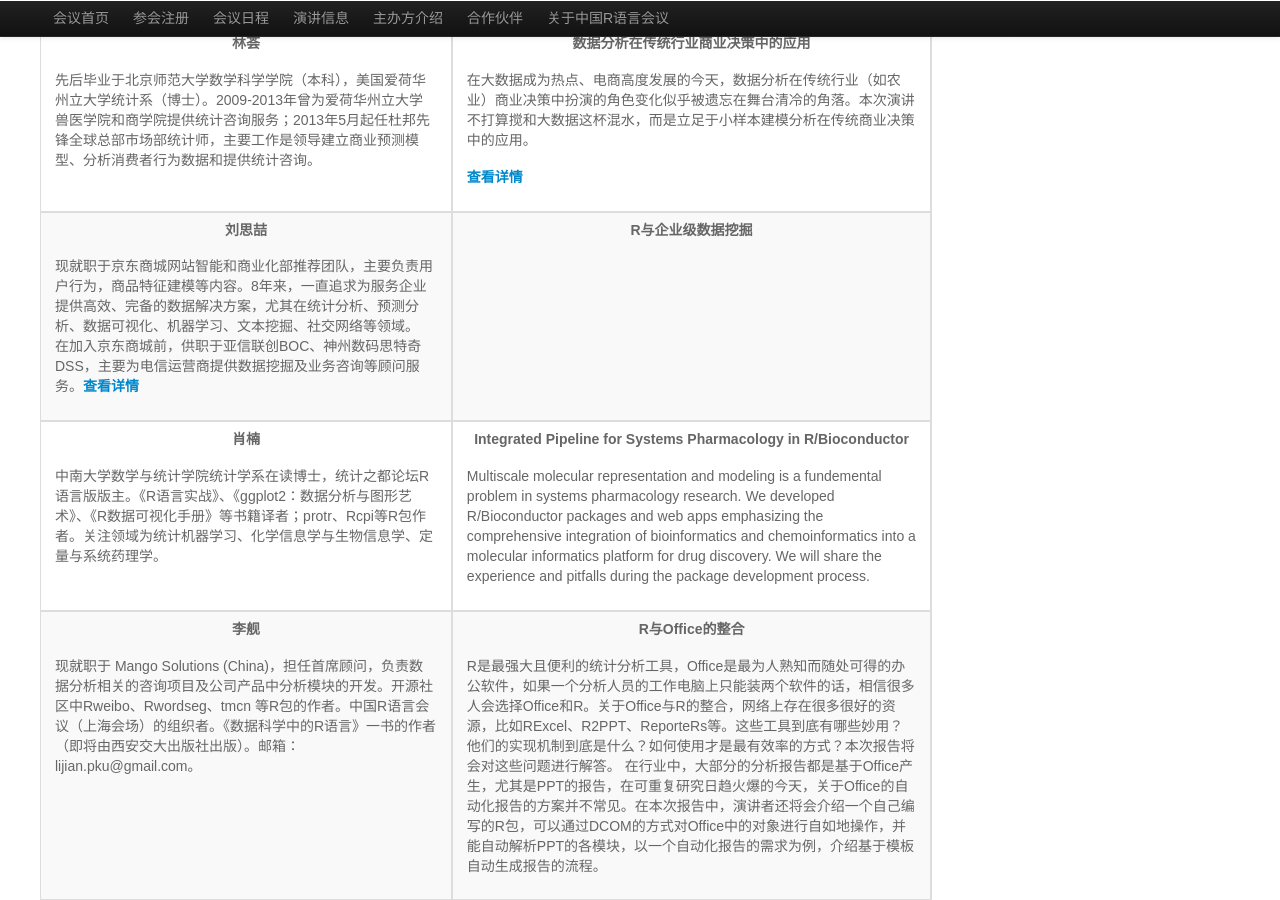
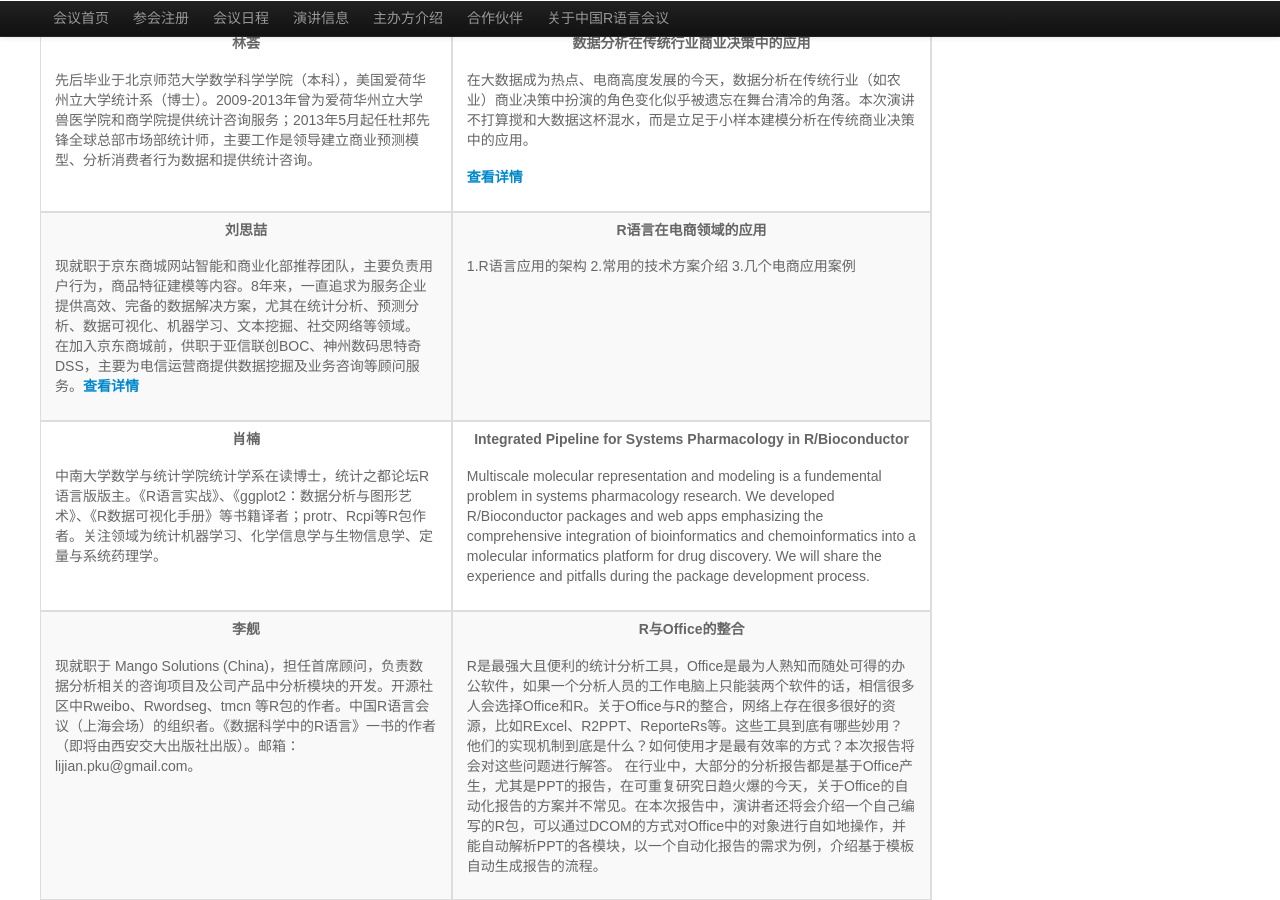
Before and after one commit to cosname/R-conference, a Jekyll site: the page built from index.html, in a window 1280 px wide and 900 px high, scrolled down 6334 px. Built offline with Jekyll 4.4.1, drawn with Linux system fonts in a browser that asks for light colours.

Commit message:
Update 2014-05-24-beijing.md

```diff
--- a/_posts/2014-05-24-beijing.md
+++ b/_posts/2014-05-24-beijing.md
@@ -406,8 +406,10 @@ and well-tested.</p>
 
   </td>
   <td>
-  <p><strong>R与企业级数据挖掘</strong></p>
-  <p></p>
+  <p><strong>R语言在电商领域的应用</strong></p>
+  <p>1.R语言应用的架构
+2.常用的技术方案介绍
+3.几个电商应用案例</p>
   </td>
 </tr>
 <tr>
```
